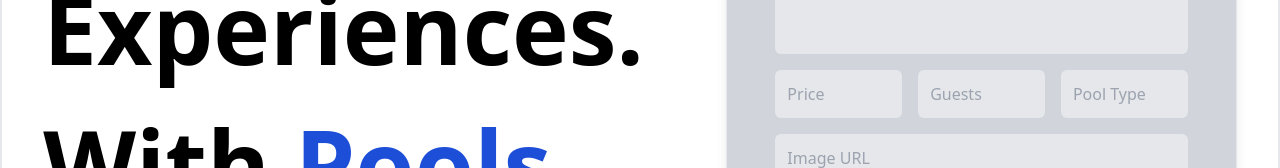
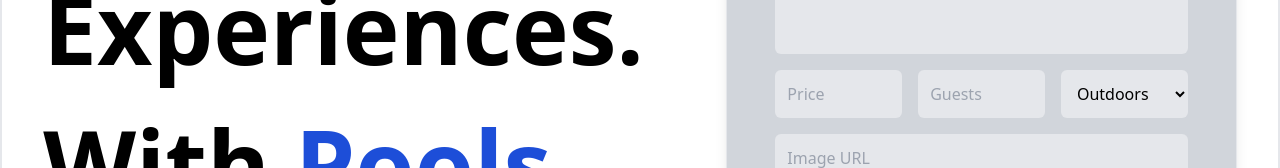
Before and after one commit to Facebook-University-Projects/Swimster, a React (Create React App) app in the folder swimster-ui/: page /createpool in a window 1280 px wide. Shown: the part 440-608 px from the top of the page. Built offline with nearby package versions, Linux system fonts and the light colour scheme; no server answers.

Commit message:
added dropdown for create pool component
- added select input for pool_type, the options initially being Outdoors and Indoors

```diff
--- a/swimster-ui/src/components/CreatePool/CreatePool.jsx
+++ b/swimster-ui/src/components/CreatePool/CreatePool.jsx
@@ -62,12 +62,15 @@ const CreatePool = ({ listings, setListings }) => {
                         placeholder="Guests"
                         {...register("totalGuests")}
                     />
-                    <input
+                    <select
                         className={style.inputElement}
                         type="text"
                         placeholder="Pool Type"
                         {...register("poolType")}
-                    />
+                    >
+                        <option value="Outdoors">Outdoors</option>
+                        <option value="Indoors">Indoors</option>
+                    </select>
                     <input
                         className={`${style.inputElement} ${style.fullInput}`}
                         type="text"
```
